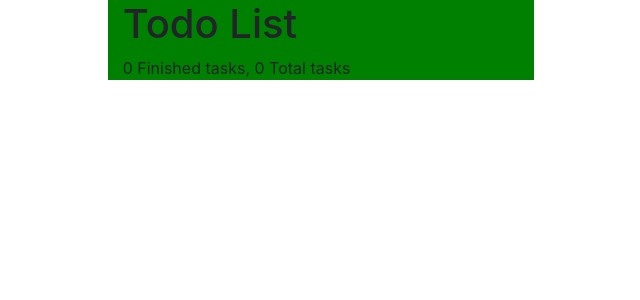
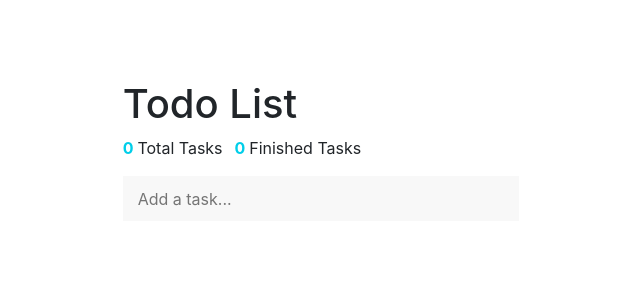
Before and after one commit to FaisalAhmedBD/TodoList, a React (Create React App) app in the folder FrontEnd/: page / in a window 1280 px wide. Shown: the top 300 px of the page, without its empty margins (319-959 px from the left). Built offline with nearby package versions, Linux system fonts and the light colour scheme; no server answers; the HTML template or start-up script is replaced by a standard one.

Commit message:
add task form field added

```diff
--- a/FrontEnd/src/App.js
+++ b/FrontEnd/src/App.js
@@ -4,7 +4,10 @@ import TodoList from './todoList';
 class App extends Component {
   render() {
     return (
-      <TodoList />
+      <div className='col-12 col-md-8 offset-md-2 col-lg-4 offset-lg-4 col-xl-4 offset-xl-4'>
+        <TodoList />
+      </div>
+
     );
   }
 }
--- /dev/null
+++ b/FrontEnd/src/Components/addTask.js
@@ -0,0 +1,49 @@
+import React from 'react';
+import { Container, Row, Col, Form } from 'reactstrap';
+const style =
+{
+    header:
+    {
+        display: 'flex',
+        flexDirection: 'column',
+        textAlign: 'left',
+        margin: '0px',
+        padding: '0px'
+    }
+};
+export default class AddNewTask extends React.Component {
+
+    render() {
+
+        return (
+            <  Container fluid style={{ marginBottom: '20px' }}>
+                <Row>
+                    <Col xl={{ size: 12 }} lg={{ size: 12 }} style={style.header}
+                    >
+                        <Form action={this.props.url} method="post">
+                            <input
+                                type="text"
+                                placeholder='Add a task...'
+                                name='task'
+                                style={{
+                                    height: 45,
+                                    width: '100%',
+                                    paddingLeft: '15px',
+                                    borderTop: 'transparent ',
+                                    borderLeft: 'transparent ',
+                                    borderRight: 'transparent ',
+                                    borderBottom: 'transparent ',
+                                    backgroundColor: '#F8F8F8',
+                                    color: '#AAABB4',
+
+                                }}
+                            />
+                        </Form>
+                    </Col>
+                </Row>
+
+            </Container>
+        )
+    }
+
+}
--- a/FrontEnd/src/Components/pageHeader.js
+++ b/FrontEnd/src/Components/pageHeader.js
@@ -1,7 +1,7 @@
 import React from 'react';
-export default ({ pageTitle }) => {
+export default ({ pageTitle, customStyle }) => {
     return (
-        <div>
+        <div style={customStyle}>
             <h1>{pageTitle}</h1>
         </div>
     )
--- a/FrontEnd/src/Components/taskList.js
+++ b/FrontEnd/src/Components/taskList.js
@@ -1,5 +1,5 @@
 import React from 'react';
-import {styles} from '../style'
+import { styles } from '../style'
 import SingleTask from './singleTask';
 export default ({ tasks }) => {
     return (
@@ -7,7 +7,7 @@ export default ({ tasks }) => {
             return <ul key={task._id} style={styles.listStyle}>
                 <SingleTask
                     task={task}
-                    index={index} />
+                    index={index + 1} />
             </ul>
         })
     )
--- a/FrontEnd/src/Components/taskNumber.js
+++ b/FrontEnd/src/Components/taskNumber.js
@@ -1,8 +1,8 @@
 import React from 'react';
-export default ({ finishedTask, totalTask }) => {
+export default ({ finishedTask, totalTask, totalTaskNumberStyle, finishedTaskNumberStyle }) => {
     return (
         <div>
-            <p>{`${finishedTask} Finished tasks, ${totalTask} Total tasks`}</p>
+            <p><span style={totalTaskNumberStyle}>{totalTask}</span>Total Tasks<span style={finishedTaskNumberStyle}>{finishedTask}</span>Finished Tasks</p>
         </div>
     )
 }
--- a/FrontEnd/src/style.js
+++ b/FrontEnd/src/style.js
@@ -1,4 +1,24 @@
 const styles = {
+    pageHeaderStyle: {
+        marginTop: '10vh',
+        marginLeft: '0px',
+        padding: '0px'
+    },
+    listContainer: {
+        margin: '0px',
+        padding: '0px',
+    },
+    totalTaskNumberStyle: {
+        color: '#00CEE9',
+        fontWeight: 'bold',
+        paddingRight: '1%'
+    },
+    finishedTaskNumberStyle: {
+        color: '#00CEE9',
+        fontWeight: 'bold',
+        paddingLeft: '3%',
+        paddingRight: '1%'
+    },
     listStyle: {
         listStyle: 'none',
         margin: '0px',
--- a/FrontEnd/src/todoList.js
+++ b/FrontEnd/src/todoList.js
@@ -1,7 +1,9 @@
 import React from 'react';
 import Axios from 'axios';
+import { styles } from './style'
 import TaskList from './Components/taskList';
 import PageHeader from './Components/pageHeader';
+import AddNewTask from './Components/addTask';
 import TaskNumberIndicator from './Components/taskNumber'
 import { BASE_URL, VERSION, GET_TASK_LIST, ADD_TASK, CHANGE_TASK_STATUS } from './Url';
 class TodoList extends React.Component {
@@ -27,12 +29,16 @@ class TodoList extends React.Component {
     render() {
         const { tasks, totalTask, finishedTask } = this.state;
         return (
-            <div className='col-12 col-md-8 offset-md-2 col-lg-4 offset-lg-4 col-xl-4 offset-xl-4' style={{ backgroundColor: 'green' }}>
+            <div style={styles.listContainer}>
                 <PageHeader
-                    pageTitle="Todo List" />
+                    pageTitle="Todo List" customStyle={styles.pageHeaderStyle} />
                 <TaskNumberIndicator
                     finishedTask={finishedTask}
-                    totalTask={totalTask} />
+                    totalTask={totalTask}
+                    totalTaskNumberStyle={styles.totalTaskNumberStyle}
+                    finishedTaskNumberStyle={styles.finishedTaskNumberStyle} />
+                <AddNewTask
+                    url={ADD_TASK} />
                 <TaskList
                     tasks={tasks} />
             </div>
```
Also changed, not shown: FrontEnd/public/manifest.json.
